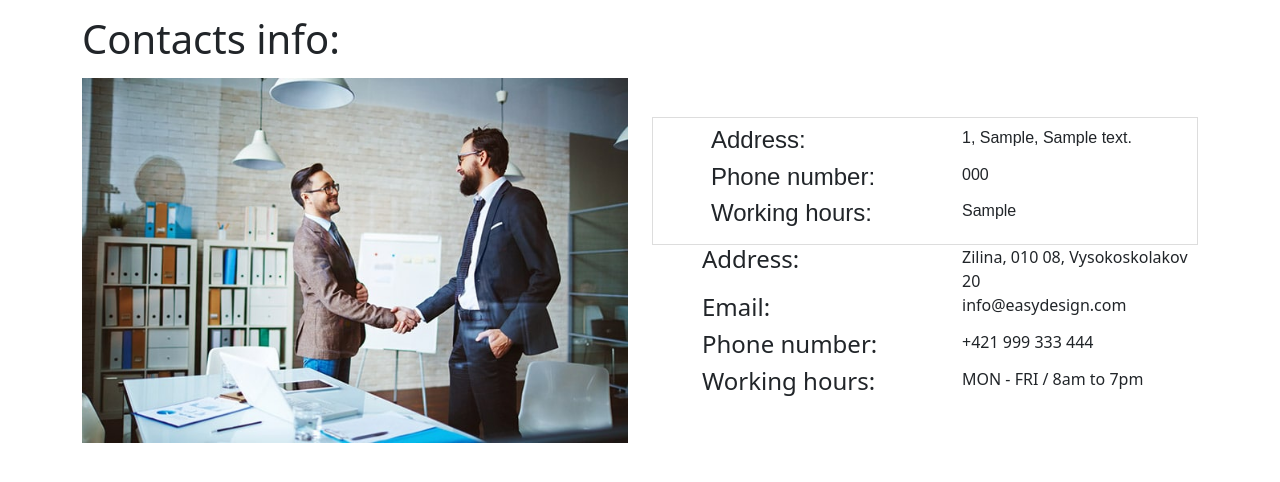
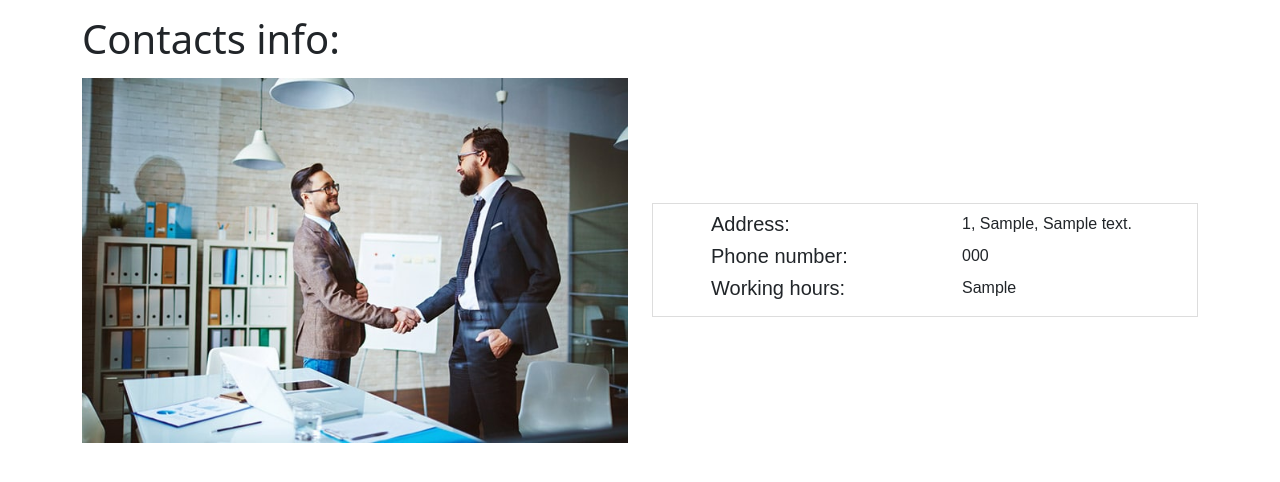
Before and after one commit to DemchenkoD/Sem2_VAII, a PHP site: page /contacts.php in a window 1280 px wide. Shown: the part 92-574 px from the top of the page. Run offline with PHP 8.4, Linux system fonts and the light colour scheme; tables that the repository leaves empty or names only in its code hold one stand-in row (values such as "Sample post"); some libraries are stand-ins or nearby versions.

Commit message:
commit - implemented all CRUD operations

```diff
--- a/php_mysql/www/backend_ajax.php
+++ b/php_mysql/www/backend_ajax.php
@@ -41,15 +41,15 @@ if (isset($_POST['readOffices'])) {
         $data .= '<tr>
 <td >
                 <div class="row">
-                    <h4 class="col h4_contacts"> Address:</h4>
+                    <h5 class="col h4_contacts"> Address:</h5>
                     <div class="col"> '.$office->getCountry().', '.$office->getCity().', '.$office->getAddress().'</div>
                 </div>
                 <div class="row">
-                    <h4 class="col h4_contacts"> Phone number:</h4>
+                    <h5 class="col h4_contacts"> Phone number:</h5>
                     <div class="col"> '.$office->getPhoneNumber().'</div>
                 </div>
                 <div class="row">
-                    <h4 class="col h4_contacts"> Working hours:</h4>
+                    <h5 class="col h4_contacts"> Working hours:</h5>
                     <div class="col"> '.$office->getWorkingHours().'</div>
                 </div>
     </td>
@@ -63,7 +63,8 @@ if (isset($_POST['readOffices'])) {
 if (isset($_POST['login']) && isset($_POST['email']) && isset($_POST['password']) && isset($_POST['reg_date'])){
 
     $passwd_hash = password_hash($data['password'], PASSWORD_DEFAULT);
-    $db->registrateUser(new User(null, $data['login'], $data['email'], $passwd_hash, $data['reg_date']));
+    $result = $db->registrateUser(new User(null, $data['login'], $data['email'], $passwd_hash, $data['reg_date']));
+    echo $result;
 
 }
 if (isset($_POST['deleteid'])){
@@ -88,4 +89,10 @@ if (isset($_POST['add_employee'])) {
         $_POST['name4'], $_POST['description4'], $_POST['photo_path4']);
 
 }
+
+if (isset($_POST['add_office'])) {
+    $result = $db->addOffice($_POST['country'], $_POST['city'], $_POST['address'],
+        $_POST['phone_number'], $_POST['working_hours']);
+
+}
 ?>
--- a/php_mysql/www/contacts.php
+++ b/php_mysql/www/contacts.php
@@ -26,6 +26,61 @@ include("php_files/header_navbar.php");
 <section>
     <div class="container">
         <h1 class="h1_title">Contacts info: </h1>
+        <?php if(isset($_SESSION['logged_user'])) : ?>
+            <?php if($_SESSION['logged_user']->getLogin() == "admin") : ?>
+                <!-- Button trigger modal -->
+                <button type="button" class="btn btn-primary margin_bottom" data-toggle="modal" data-target="#addOffice">
+                    Add Office
+                </button>
+            <?php endif; ?>
+        <?php endif; ?>
+
+        <!-- Modal -->
+        <div class="modal fade" id="addOffice" tabindex="-1" role="dialog" aria-labelledby="exampleModalLabel" aria-hidden="true">
+            <div class="modal-dialog" role="document">
+                <div class="modal-content">
+                    <div class="modal-header">
+                        <h5 class="modal-title" id="exampleModalLabel">Modal title</h5>
+                        <button type="button" class="close" data-dismiss="modal" aria-label="Close">
+                            <span aria-hidden="true">&times;</span>
+                        </button>
+                    </div>
+                    <div class="modal-body">
+                        <div class = "form-group">
+                            <label>Country</label>
+                            <input type = "text" id ="country" maxlength=30
+                                   class="form-control" placeholder="Country">
+                        </div>
+                        <div class = "form-group">
+                            <label>City</label>
+                            <input type = "text" id ="city" maxlength=30
+                                   class="form-control" placeholder="City">
+                        </div>
+                        <div class = "form-group">
+                            <label>Address</label>
+                            <input type = "text" id ="address" maxlength=30
+                                   class="form-control" placeholder="Address">
+                        </div>
+                        <div class = "form-group">
+                            <label>Phone number</label>
+                            <input type = "text" id ="phone_number" maxlength=16
+                                   class="form-control" placeholder="Phone number">
+                        </div>
+                        <div class = "form-group">
+                            <label>Working hours</label>
+                            <input type = "text" id ="working_hours" maxlength=100
+                                   class="form-control" placeholder="Working hours">
+                        </div>
+
+                    </div>
+                    <div class="modal-footer">
+                        <button type="button" class="btn btn-secondary" data-dismiss="modal">Close</button>
+                        <button type="submit" class="btn btn-primary" data-dismiss="modal" name="add_office" onclick="addOffice()" >Save changes</button>
+                    </div>
+                </div>
+            </div>
+        </div>
+
         <div class="row align-items-center">
             <div class="col-xl-6 col-lg-12">
                 <img class="w-100 margin_bottom" src="img/contacts_img.jpg" alt = "">
@@ -34,22 +89,6 @@ include("php_files/header_navbar.php");
 
                 <div id = "offices_table"> </div>
 
-                <div class="row">
-                    <h4 class="col h4_contacts"> Address:</h4>
-                    <div class="col"> Zilina, 010 08, Vysokoskolakov 20</div>
-                </div>
-                <div class="row">
-                    <h4 class="col h4_contacts"> Email:</h4>
-                    <div class="col"> info@easydesign.com</div>
-                </div>
-                <div class="row">
-                    <h4 class="col h4_contacts"> Phone number:</h4>
-                    <div class="col"> +421 999 333 444</div>
-                </div>
-                <div class="row">
-                    <h4 class="col h4_contacts"> Working hours:</h4>
-                    <div class="col"> MON - FRI / 8am to 7pm</div>
-                </div>
             </div>
         </div>
 
--- a/php_mysql/www/php_files/classes/DBStorage.php
+++ b/php_mysql/www/php_files/classes/DBStorage.php
@@ -236,4 +236,23 @@ class DBStorage
 
     }
 
+    public function addOffice($country, $city, $address, $phone_number, $working_hours) {
+        $everything_fine = true;
+
+        if(empty($country) || empty($city) || empty($address) || empty($phone_number) || empty($working_hours)) {
+            $everything_fine = false;
+        }
+
+        if ($everything_fine) {
+            $stmt = $this->db->prepare("INSERT INTO offices(country, city, address, phone_number, working_hours) VALUES(?,?,?,?,?)");
+            $stmt->bind_param('sssss', $country, $city, $address, $phone_number, $working_hours);
+            $stmt->execute();
+
+            return true;
+        }
+        return false;
+
+    }
+
+
 }
```
Also changed, not shown: php_mysql/www/employees.php (+4 -4 lines), php_mysql/www/script.js (+36 -0 lines), 2 other files.
